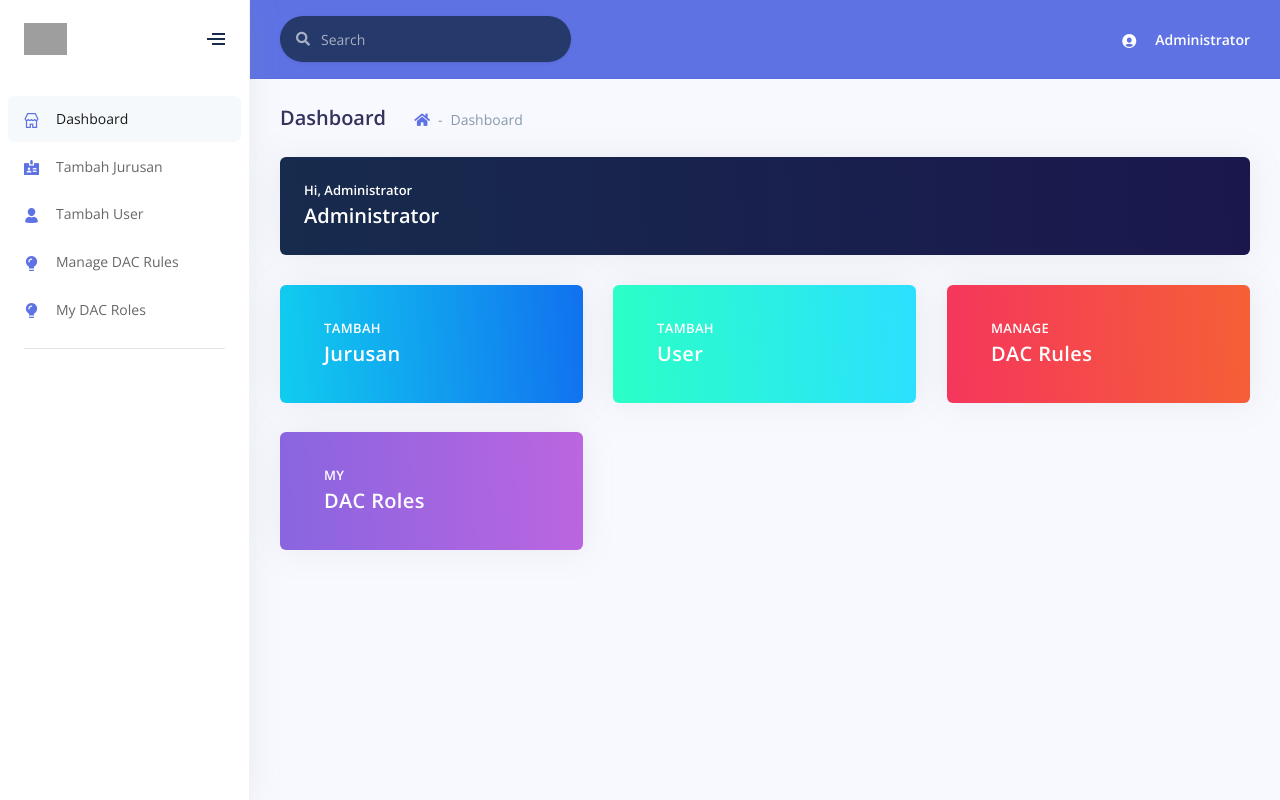
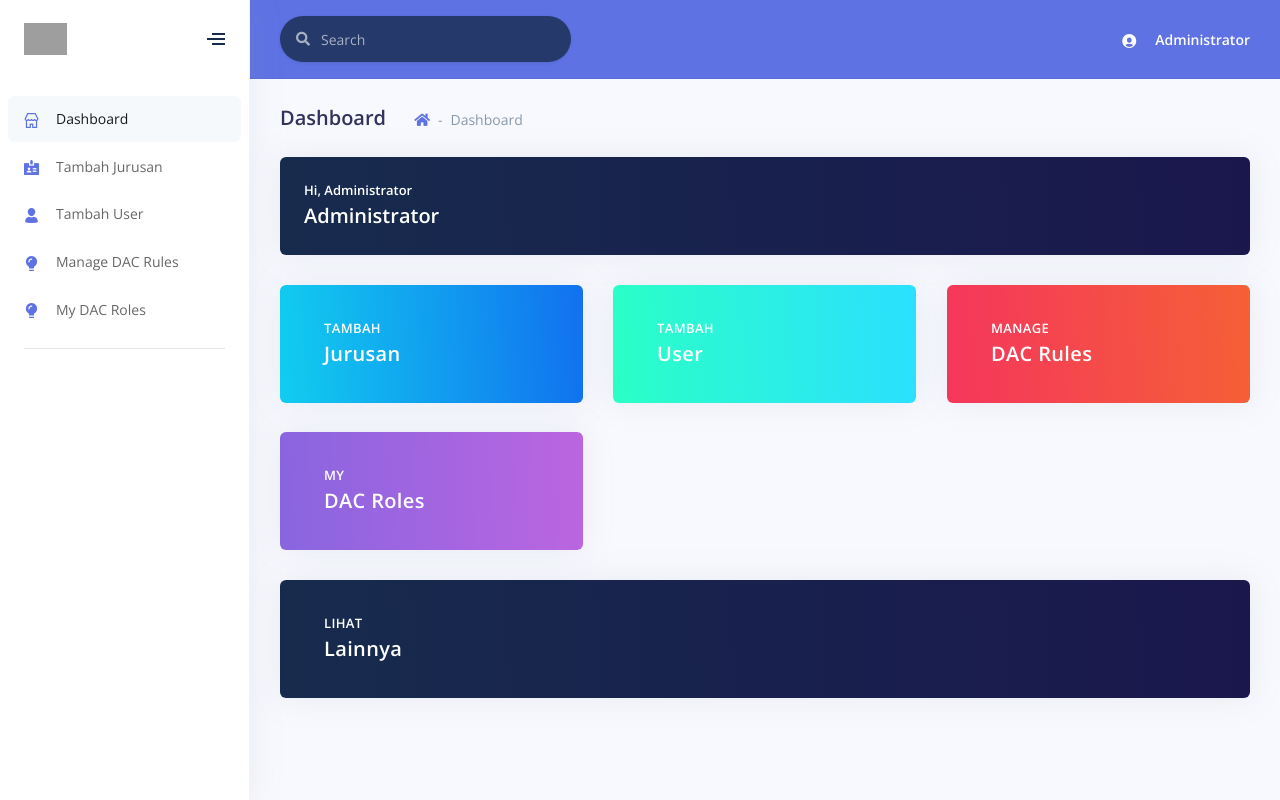
Before and after one commit to helenhadi/MidTermPjCC, a PHP site: page /dashboard.php in a window 1280 px wide. Run offline with PHP 8.4, Linux system fonts and the light colour scheme; a user stored in the database is signed in; style sheets or scripts are compiled from the project's sources; some libraries are stand-ins or nearby versions; grey boxes are pictures that could not be loaded.

Commit message:
DAC Access v1

```diff
--- a/dashboard.php
+++ b/dashboard.php
@@ -365,6 +365,23 @@ $mysqli = konek('localhost', 'root', '');
             </div>";
           }
         }
+        if($_SESSION['isdac']){
+          echo "<div class='col-12'>
+                    <a href='mydacroles.php'>
+                        <div class='card bg-gradient-default border-0 btn text-left'>
+                            <!-- Card body -->
+                            <div class='card-body'>
+                            <div class='row'>
+                                <div class='col-12'>
+                                <h5 class='card-title text-uppercase text-muted mb-0 text-white'>Lihat </h5>
+                                <span class='h2 font-weight-bold mb-0 text-white'>Lainnya</span>
+                                </div>
+                            </div>
+                            </div>
+                        </div>
+                    </a>
+                </div>";
+        }
         ?>
         <!-- Field Admin -->
       </div>
```
Also changed, not shown: login_process.php (+9 -0 lines), mydacroles.php (+5 -4 lines).
